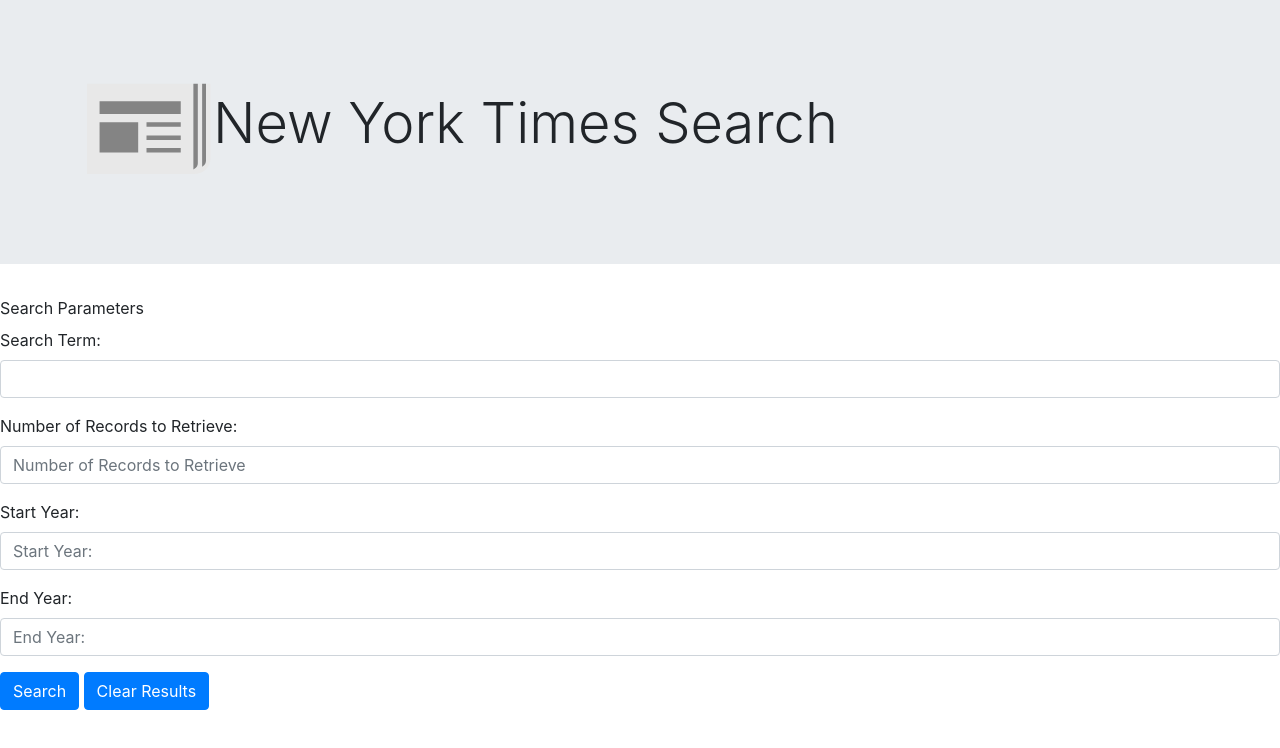
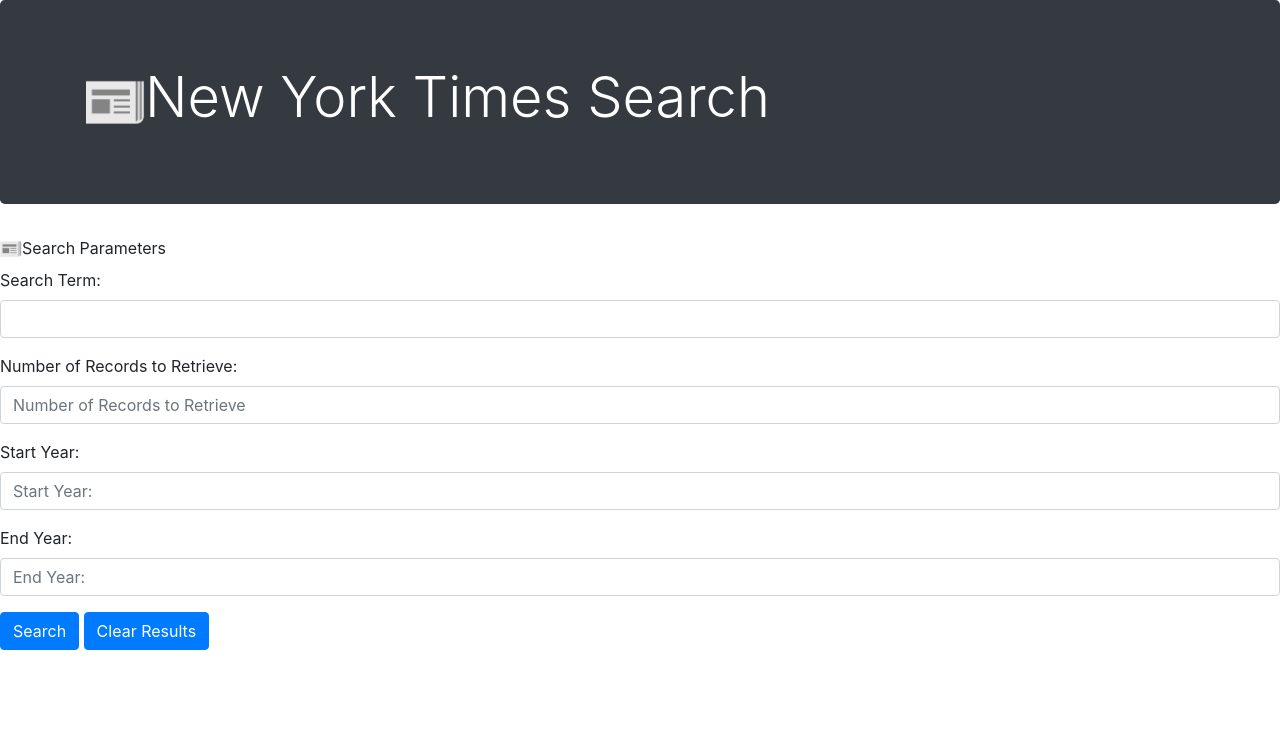
Before and after one commit to robertsoaa/nyt, a plain HTML site: page index.html in a window 1280 px wide. Drawn offline with nearby package versions, Linux system fonts and the light colour scheme.

Commit message:
change 2

```diff
--- a/index.html
+++ b/index.html
@@ -8,15 +8,15 @@
     <title>Document</title>
 </head>
 <body>
-    <div class="jumbotron jumbotron-fluid">
+    <div class="jumbotron bg-dark text-white">
         <div class="container">
-          <h1 class="display-4"><img id="newspaper" src="assets/images/newspaper.png" alt="Newspaper Icon"></i>New York Times Search</h1>
+          <h1 class="display-4"><img id="newspaper" src="assets/images/newspaper.png" alt="Newspaper Icon" height=60px></i>New York Times Search</h1>
           </div>
       </div>
 
     <form>
         <div class="form-group">
-            <label for="searchParameters">Search Parameters</label> <br>
+            <img id="newspaper" src="assets/images/newspaper.png" alt="Newspaper Icon" height=22px;><label for="searchParameters">Search Parameters</label> <br>
           <label for="Search Term">Search Term:</label> <br>
           <input type="text" class="form-control" id="searchTerm" placeholder="">
 
```
Also changed, not shown: assets/images/magnifyingGlass.png (added), 1 other file.
